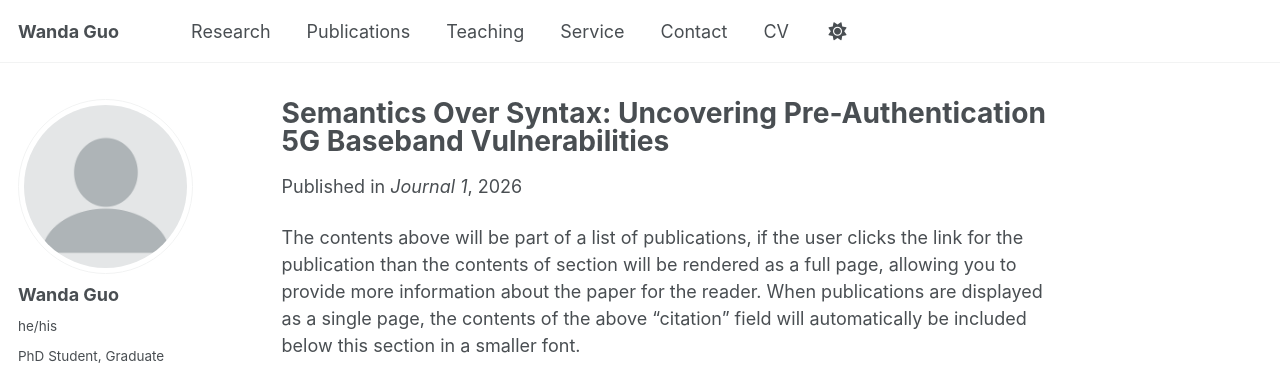
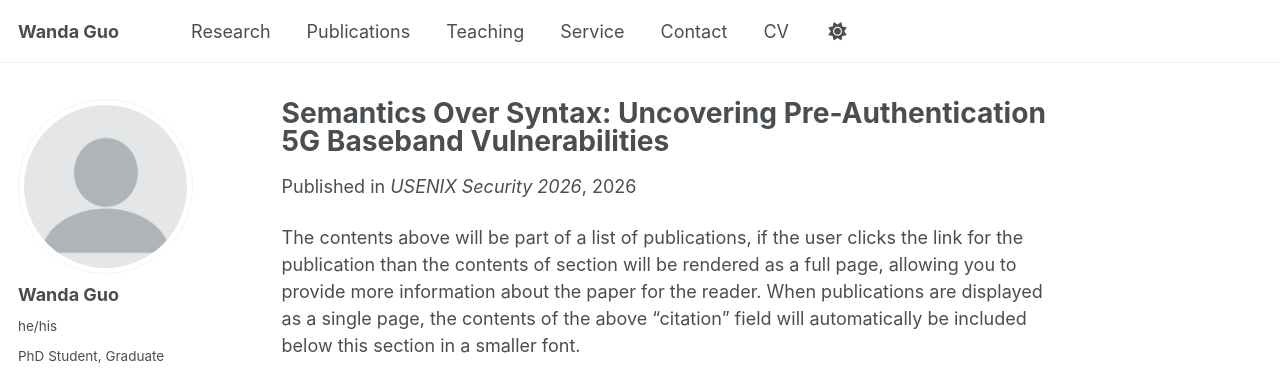
Before and after one commit to Dustin12138/Dustin12138.github.io, a Jekyll site: the page built from _publications/usenix26-enhanced5ghoul.md, in a window 1280 px wide and 967 px high. Shown: the top 368 px of the window. Built offline with Jekyll 4.4.1, drawn with Linux system fonts in a browser that asks for light colours; a style sheet for code colours, icons or effects is not loaded.

Commit message:
Update venue to USENIX Security 2026

```diff
--- a/_publications/usenix26-enhanced5ghoul.md
+++ b/_publications/usenix26-enhanced5ghoul.md
@@ -5,7 +5,7 @@ category: manuscripts
 permalink: /publication/usenix26-enhanced5ghoul
 excerpt:
 date: 2026-04-05
-venue: 'Journal 1'
+venue: 'USENIX Security 2026'
 slidesurl: 'https://academicpages.github.io/files/slides1.pdf'
 paperurl: 'https://www.usenix.org/system/files/conference/usenixsecurity26/sec26_prepub_huang-qiqing.pdf'
 bibtexurl: 'https://scholar.googleusercontent.com/scholar.bib?q=info:9mw1wU6qytsJ:scholar.google.com/&output=citation&scisdr=CslCYE61EPqQvKFXHOc:AM1tuoMAAAAAanNRBOcDVsKnNAX3JovZ-xIHAZ8&scisig=AM1tuoMAAAAAanNRBBSDyrEUI2ePxgCbbA3KgzU&scisf=4&ct=citation&cd=-1&hl=en&scfhb=1'
```
